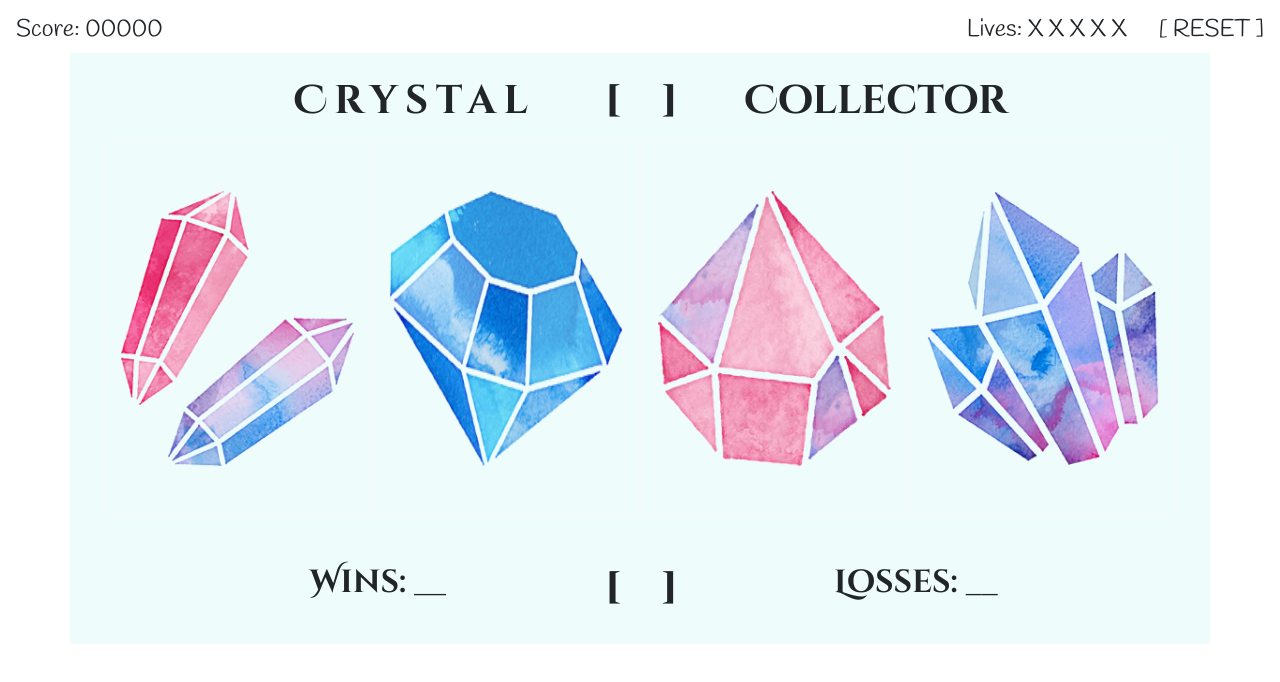
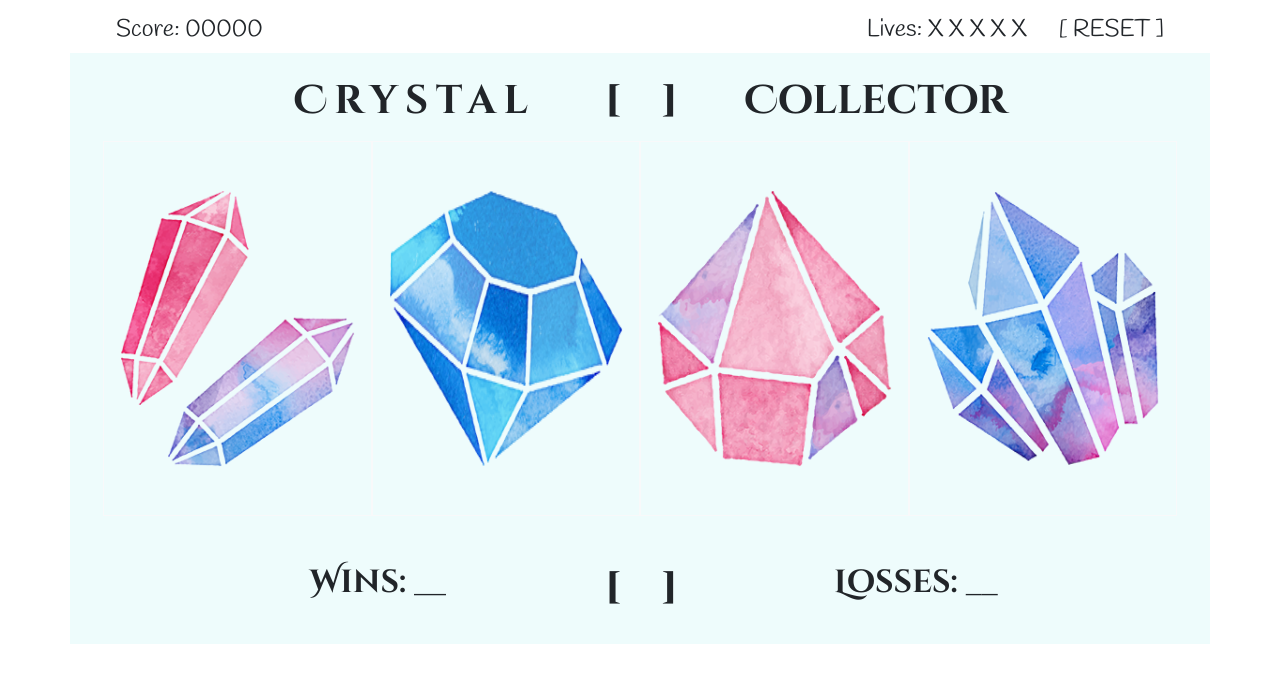
Before and after one commit to KailelleXD/crystal-collector, a plain HTML site: page index.html in a window 1280 px wide. Drawn offline with nearby package versions, Linux system fonts and the light colour scheme.

Commit message:
minor changes to style.css

```diff
--- a/assets/css/style.css
+++ b/assets/css/style.css
@@ -20,7 +20,12 @@ body {
     font-family: 'Cinzel Decorative', cursive;
 }
 
+#infoBarBg {
+    background-color: rgba(255, 255, 255, .60);
+}
+
 #infoBar {
     font-family: 'Handlee', cursive;
-    background-color: rgba(255, 255, 255, .60);
+    max-width: 1080px;
+    text-align: center;
 }
--- a/index.html
+++ b/index.html
@@ -24,10 +24,12 @@
 <body>
 
     <!-- infoBar -->
-    <div id="infoBar" class="clearfix">
-        <div id="score" class="d-inline-block float-left px-3 pb-0 pt-3"><h4>Score: 00000</h4></div>
-        <div id="reset" class="d-inline-block float-right px-3 pb-0 pt-3"><h4>[ RESET ]</h4></div>
-        <div id="lives" class="d-inline-block float-right px-3 pb-0 pt-3"><h4>Lives: X X X X X</h4></div>
+    <div id="infoBarBg">
+        <div id="infoBar" class="mx-auto clearfix">
+            <div id="score" class="d-inline-block float-left px-3 pb-0 pt-3"><h4>Score: 00000</h4></div>
+            <div id="reset" class="d-inline-block float-right px-3 pb-0 pt-3"><h4>[ RESET ]</h4></div>
+            <div id="lives" class="d-inline-block float-right px-3 pb-0 pt-3"><h4>Lives: X X X X X</h4></div>
+        </div>
     </div>
 
     <!-- gameTitle -->
```
